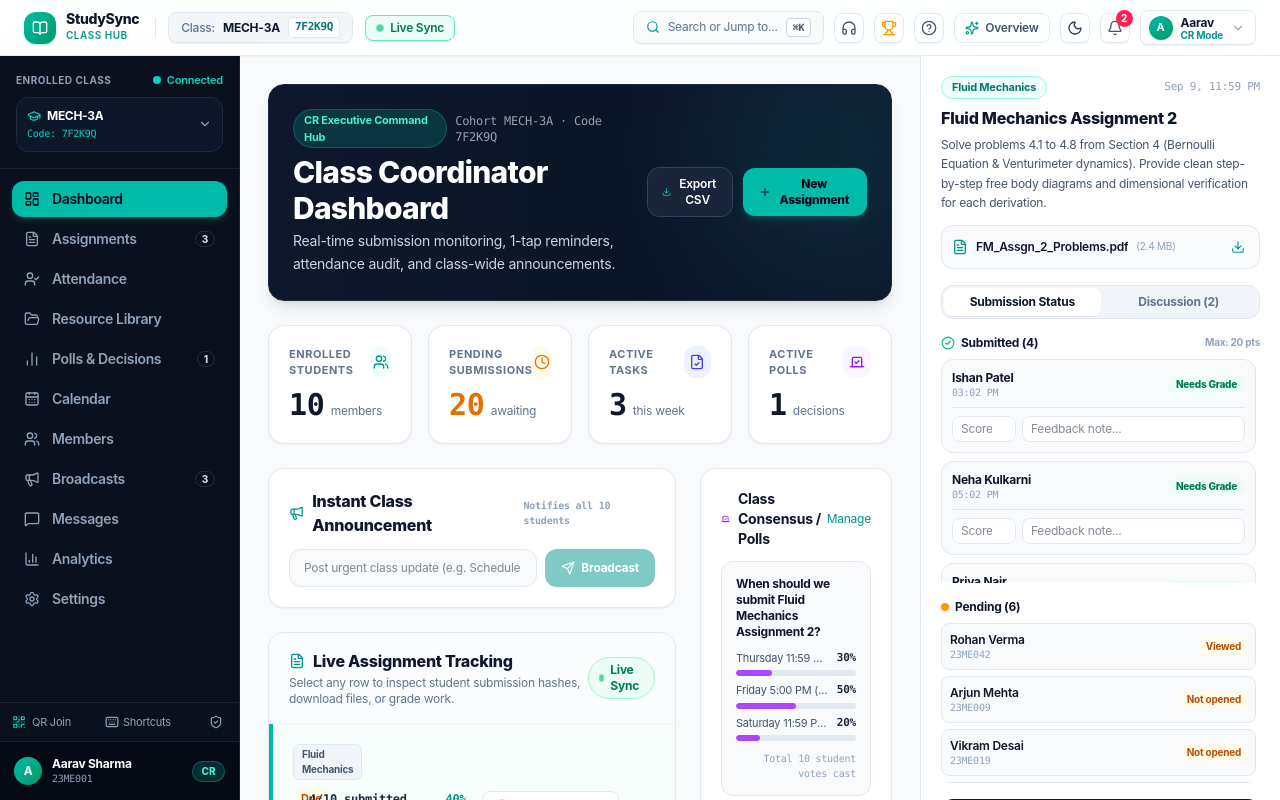
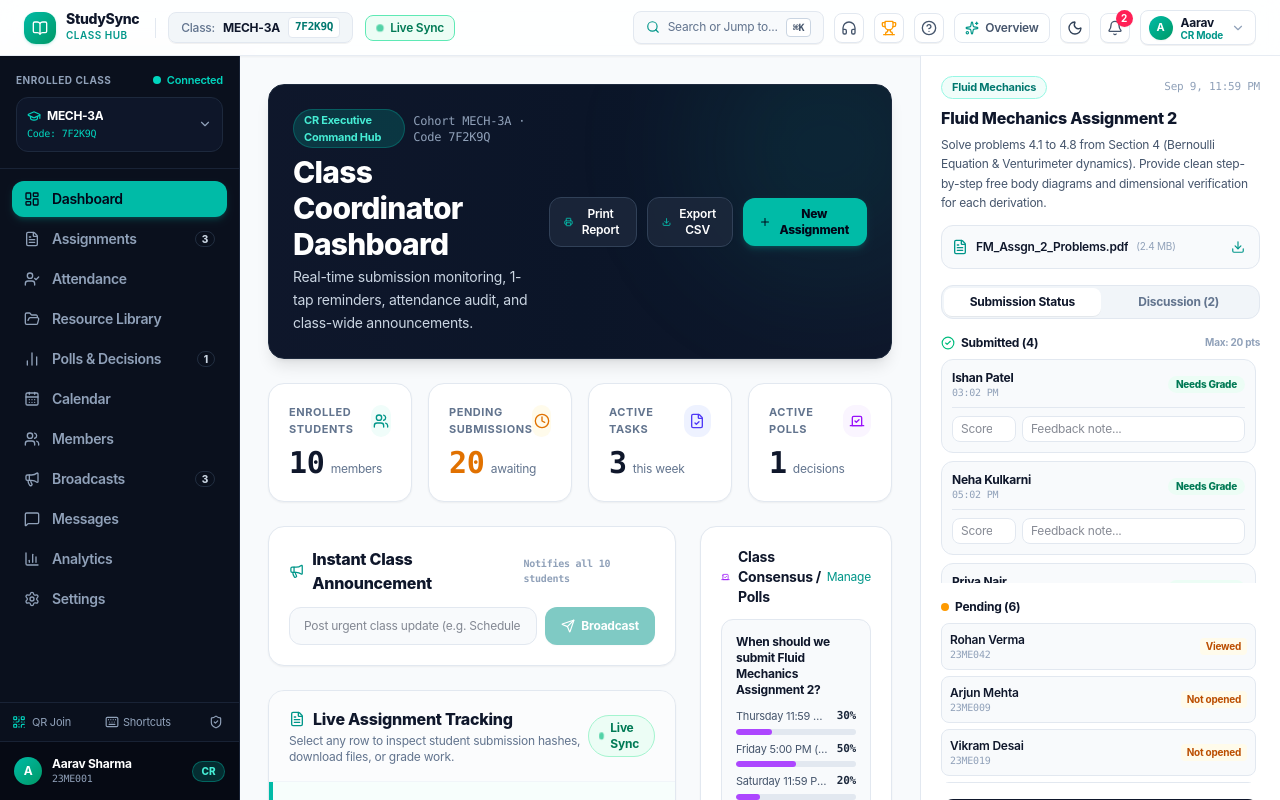
Before and after one commit to bash30ribs/studysync, a React (Vite) app: page / in a window 1280 px wide. Built offline with nearby package versions, Linux system fonts and the light colour scheme.

Commit message:
feat(reports): add Print Report action button in CR dashboard tools

```diff
--- a/src/components/dashboard/CRDashboard.tsx
+++ b/src/components/dashboard/CRDashboard.tsx
@@ -13,8 +13,10 @@ import {
   Vote,
   UserCheck,
   Send,
-  FileText
+  FileText,
+  Printer
 } from 'lucide-react';
+import { printAssignmentReport } from '../../utils/exportReports';
 
 export const CRDashboard: React.FC = () => {
   const {
@@ -91,6 +93,15 @@ export const CRDashboard: React.FC = () => {
 
           {/* CR Action Buttons */}
           <div className="flex items-center gap-2.5 flex-wrap sm:flex-nowrap">
+            <button
+              onClick={() => printAssignmentReport(assignments, currentClass.name)}
+              className="px-3.5 py-2 rounded-xl border border-slate-700 bg-slate-800/80 hover:bg-slate-700 text-xs font-semibold text-white flex items-center gap-1.5 transition-all shadow-xs"
+              title="Generate printable PDF report of current assignments & cohort status"
+            >
+              <Printer className="w-3.5 h-3.5 text-teal-400" />
+              <span>Print Report</span>
+            </button>
+
             <button
               onClick={() => exportSubmissionsCSV()}
               className="px-3.5 py-2 rounded-xl border border-slate-700 bg-slate-800/80 hover:bg-slate-700 text-xs font-semibold text-white flex items-center gap-1.5 transition-all shadow-xs"
```
